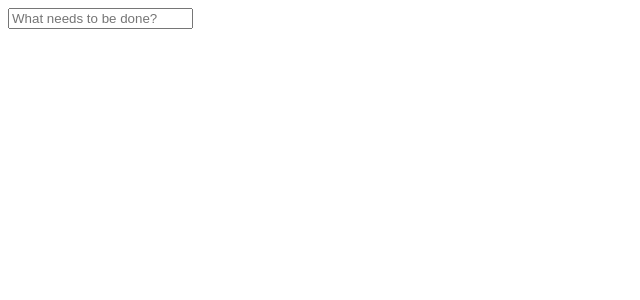
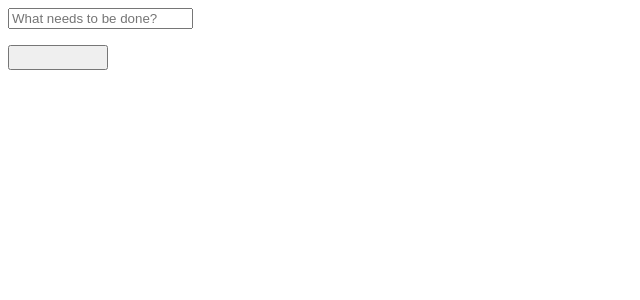
Before and after one commit to SantaGosu/Todo-list, a React (Create React App) app in the folder todo-list/: page / in a window 1280 px wide. Shown: the top 300 px of the page, without its empty margins (0-640 px from the left). Built offline with nearby package versions, Linux system fonts and the light colour scheme.

Commit message:
made a fucntion addItem to add items into the array making a new array and appending it

```diff
--- a/todo-list/src/App.js
+++ b/todo-list/src/App.js
@@ -2,11 +2,18 @@ import React, { useState } from 'react';
 import './App.css';
 
 function App() {
-const [items, setItems] = useState([]);
+  const [items, setItems] = useState([]);
+
+  const addItem = () => {
+    setItems([...items, {
+      id: items.length,
+      value: Math.floor(Math.random()*10 + 1)
+    }])
+  }
 
   return (
     <div className="App">
-      <input type="text" id='' placeholder='What needs to be done?' onChange={ e => setItems(e.target.value)}/>
+      <input type="text" placeholder='What needs to be done?' onChange={ e => setItems(e.target.value)}/>
       <ul>
         { items.map(item => item (
           <li key={item.id}>{item.value}</li>
@@ -14,6 +21,7 @@ const [items, setItems] = useState([]);
 
         }
       </ul>
+      <button onClick={addItem}></button>
     </div>
   );
 }
```
